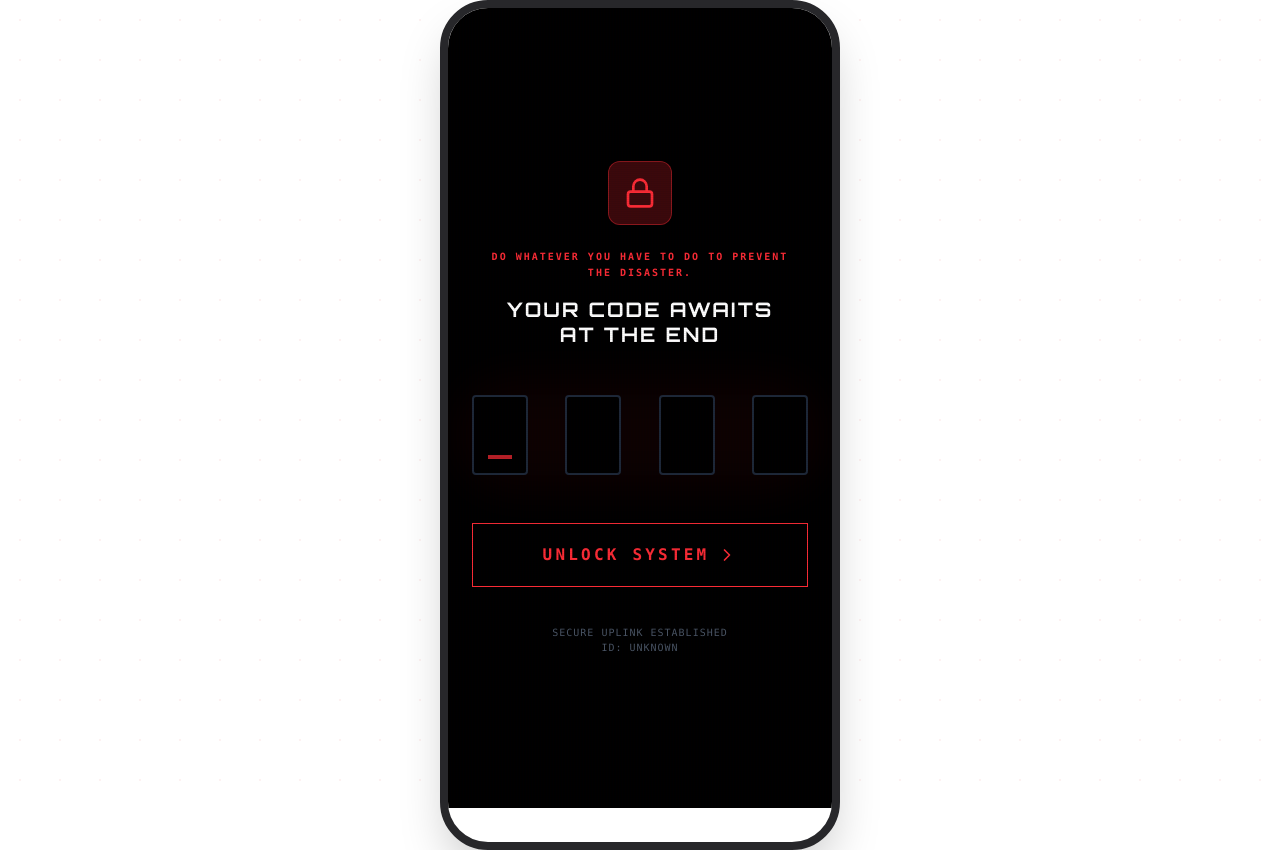
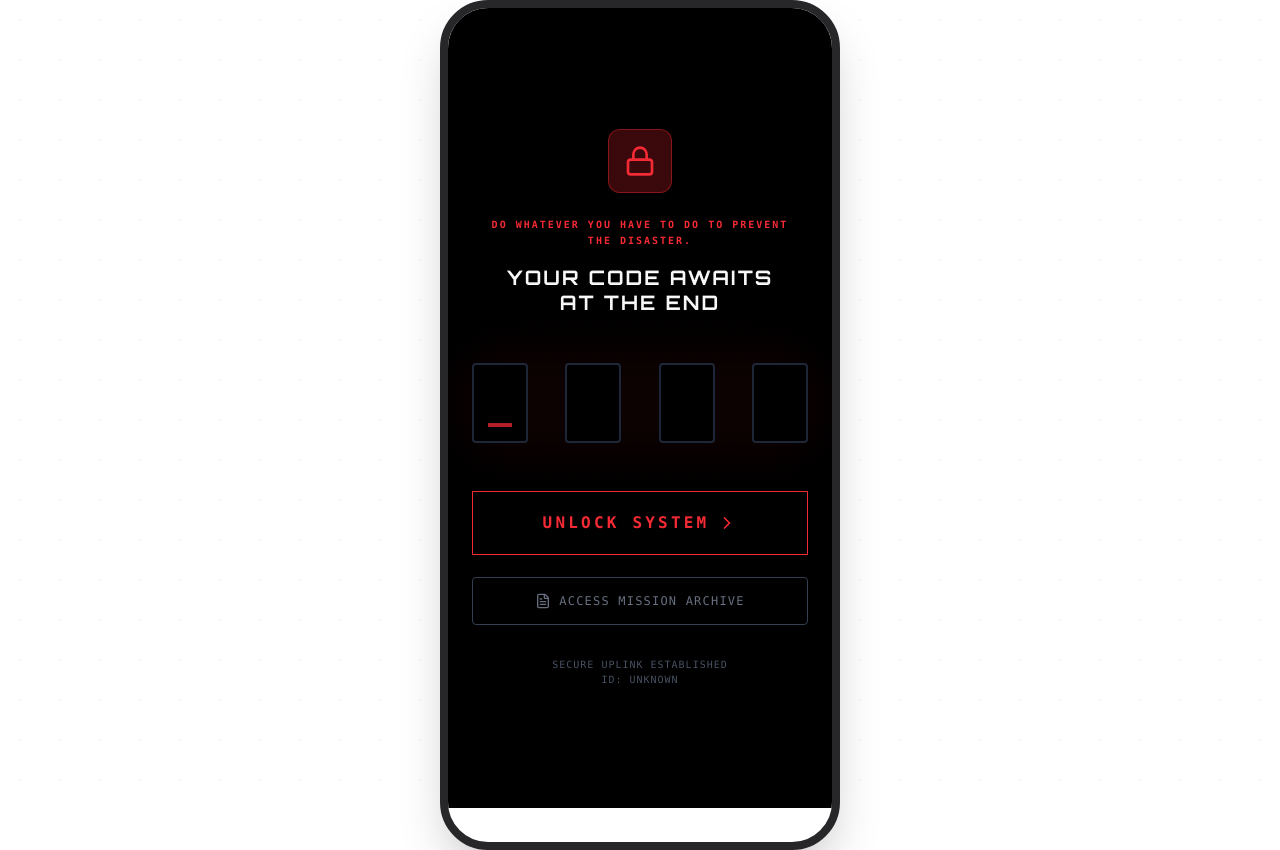
Before and after one commit to tedxcusat/Treasure-Hunt-Game-2025, a Next.js app: page /success in a window 1280 px wide. Built offline with nearby package versions, Linux system fonts and the light colour scheme; a web font is replaced by a local one.

Commit message:
Final push

```diff
--- a/src/app/success/page.tsx
+++ b/src/app/success/page.tsx
@@ -213,6 +213,15 @@ export default function SuccessPage() {
                                 </div>
                             </button>
 
+                            {/* Archive Access Button */}
+                            <button
+                                onClick={() => router.push('/archive')}
+                                className="w-full h-12 mt-4 border border-gray-700 rounded-sm font-mono text-xs text-gray-500 uppercase tracking-widest hover:border-gray-500 hover:text-gray-300 transition-colors flex items-center justify-center gap-2"
+                            >
+                                <FileText className="w-4 h-4" />
+                                ACCESS MISSION ARCHIVE
+                            </button>
+
                             <div className="mt-8 text-center">
                                 <p className="text-[10px] text-gray-600 font-mono uppercase tracking-widest">
                                     SECURE UPLINK ESTABLISHED<br />
```
